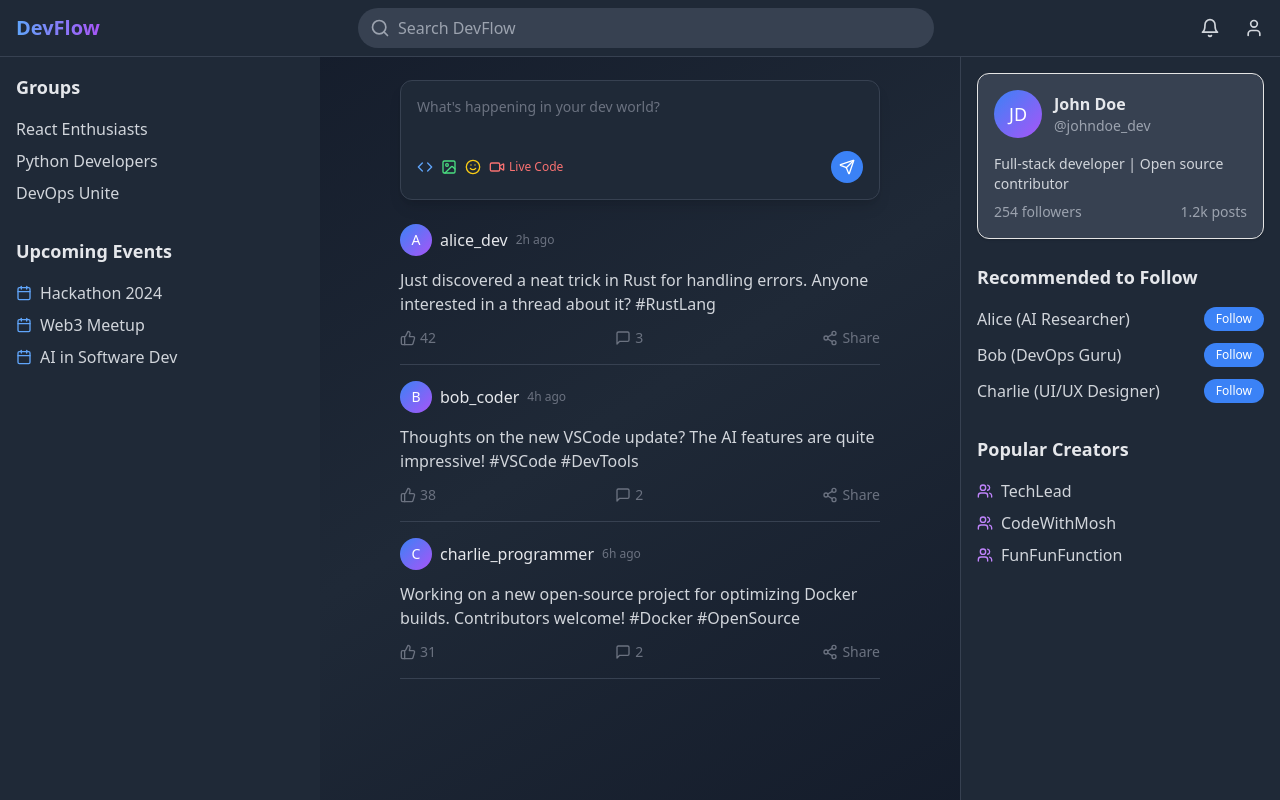
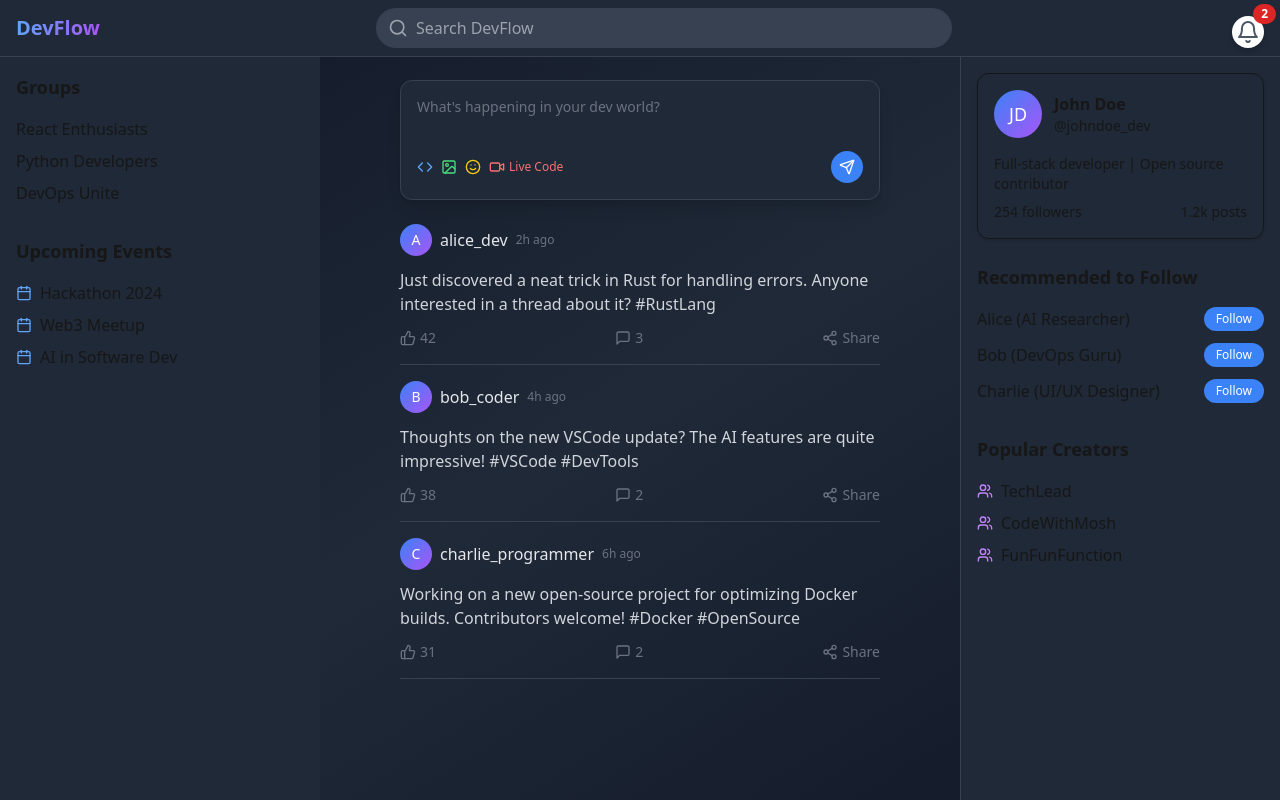
Before and after one commit to muneebhashone/devx-platform, a Next.js app: page / in a window 1280 px wide. Built offline with nearby package versions, Linux system fonts and the light colour scheme.

Commit message:
tailwind-config-changes global-css changes

```diff
--- a/src/app/globals.css
+++ b/src/app/globals.css
@@ -5,12 +5,72 @@
 :root {
   --background: #ffffff;
   --foreground: #171717;
+  --card: #ffffff;
+  --card-foreground: #171717;
+  --popover: #ffffff;
+  --popover-foreground: #171717;
+  --primary: #171717;
+  --primary-foreground: #ffffff;
+  --secondary: #f2f2f2;
+  --secondary-foreground: #171717;
+  --muted: #f2f2f2;
+  --muted-foreground: #737373;
+  --accent: #f2f2f2;
+  --accent-foreground: #171717;
+  --destructive: #d03434;
+  --destructive-foreground: #ffffff;
+  --border: #e5e5e5;
+  --input: #e5e5e5;
+  --ring: #171717;
+  --chart-1: #0c4c81;
+  --chart-2: #af3a55;
+  --chart-3: #c52531;
+  --chart-4: #2b4a61;
+  --chart-5: #1b5741;
+  --radius: 0.5rem;
+  --post-border: 215 27.9% 16.9%;
+  --post-username: 0 0% 98%;
+  --post-time: 217.9 10.6% 64.9%;
+  --post-content: 0 0% 98%;
+  --post-action: 217.9 10.6% 64.9%;
+  --post-action-hover-like: 221 83% 53%;
+  --post-action-hover-comment: 142 71% 45%;
+  --post-action-hover-share: 270 95% 75%;
+  --load-more: 221 83% 53%;
+  --load-more-hover: 221 83% 65%;
 }
 
 @media (prefers-color-scheme: dark) {
   :root {
     --background: #0a0a0a;
     --foreground: #ededed;
+    --card: #0a0a0a;
+    --card-foreground: #ededed;
+    --popover: #0a0a0a;
+    --popover-foreground: #ededed;
+    --primary: #ededed;
+    --primary-foreground: #0a0a0a;
+    --secondary: #121212;
+    --secondary-foreground: #ededed;
+    --muted: #121212;
+    --muted-foreground: #7f7f7f;
+    --accent: #121212;
+    --accent-foreground: #ededed;
+    --destructive: #ff5f5f;
+    --destructive-foreground: #ededed;
+    --border: #121212;
+    --input: #121212;
+    --ring: #ededed;
+    --post-border: 215 27.9% 16.9%;
+    --post-username: 0 0% 98%;
+    --post-time: 217.9 10.6% 64.9%;
+    --post-content: 0 0% 98%;
+    --post-action: 217.9 10.6% 64.9%;
+    --post-action-hover-like: 221 83% 53%;
+    --post-action-hover-comment: 142 71% 45%;
+    --post-action-hover-share: 270 95% 75%;
+    --load-more: 221 83% 53%;
+    --load-more-hover: 221 83% 65%;
   }
 }
 
@@ -27,62 +87,6 @@ body {
 }
 
 @layer base {
-  :root {
-    --background: 0 0% 100%;
-    --foreground: 0 0% 3.9%;
-    --card: 0 0% 100%;
-    --card-foreground: 0 0% 3.9%;
-    --popover: 0 0% 100%;
-    --popover-foreground: 0 0% 3.9%;
-    --primary: 0 0% 9%;
-    --primary-foreground: 0 0% 98%;
-    --secondary: 0 0% 96.1%;
-    --secondary-foreground: 0 0% 9%;
-    --muted: 0 0% 96.1%;
-    --muted-foreground: 0 0% 45.1%;
-    --accent: 0 0% 96.1%;
-    --accent-foreground: 0 0% 9%;
-    --destructive: 0 84.2% 60.2%;
-    --destructive-foreground: 0 0% 98%;
-    --border: 0 0% 89.8%;
-    --input: 0 0% 89.8%;
-    --ring: 0 0% 3.9%;
-    --chart-1: 12 76% 61%;
-    --chart-2: 173 58% 39%;
-    --chart-3: 197 37% 24%;
-    --chart-4: 43 74% 66%;
-    --chart-5: 27 87% 67%;
-    --radius: 0.5rem;
-  }
-  .dark {
-    --background: 0 0% 3.9%;
-    --foreground: 0 0% 98%;
-    --card: 0 0% 3.9%;
-    --card-foreground: 0 0% 98%;
-    --popover: 0 0% 3.9%;
-    --popover-foreground: 0 0% 98%;
-    --primary: 0 0% 98%;
-    --primary-foreground: 0 0% 9%;
-    --secondary: 0 0% 14.9%;
-    --secondary-foreground: 0 0% 98%;
-    --muted: 0 0% 14.9%;
-    --muted-foreground: 0 0% 63.9%;
-    --accent: 0 0% 14.9%;
-    --accent-foreground: 0 0% 98%;
-    --destructive: 0 62.8% 30.6%;
-    --destructive-foreground: 0 0% 98%;
-    --border: 0 0% 14.9%;
-    --input: 0 0% 14.9%;
-    --ring: 0 0% 83.1%;
-    --chart-1: 220 70% 50%;
-    --chart-2: 160 60% 45%;
-    --chart-3: 30 80% 55%;
-    --chart-4: 280 65% 60%;
-    --chart-5: 340 75% 55%;
-  }
-}
-
-@layer base {
   * {
     @apply border-border;
   }
--- a/src/app/page.tsx
+++ b/src/app/page.tsx
@@ -2,8 +2,5 @@
 import DevSocialFeed from "@/components/LandingPageFeed/DevSocialFeed";
 
 export default function Home() {
-  return (
-    // <OnboardingScreen/>
-    <DevSocialFeed />
-  );
+  return <DevSocialFeed />;
 }
--- /dev/null
+++ b/src/components/LandingPageFeed/AnimatedNotificationMenu.tsx
@@ -0,0 +1,185 @@
+"use client";
+
+import { useState, useEffect } from "react";
+import { motion, AnimatePresence } from "framer-motion";
+import { Bell, X, CheckCheck } from "lucide-react";
+
+type Notification = {
+  id: number;
+  message: string;
+  isNew: boolean;
+};
+
+export default function AnimatedNotificationMenu() {
+  const [isOpen, setIsOpen] = useState(false);
+  const [notifications, setNotifications] = useState<Notification[]>([
+    { id: 1, message: "You have a new message!", isNew: true },
+    { id: 2, message: "Your order has been shipped", isNew: true },
+    { id: 3, message: "Payment received", isNew: false },
+  ]);
+  const [isRinging, setIsRinging] = useState(false);
+
+  const unreadCount = notifications.filter((n) => n.isNew).length;
+
+  const toggleMenu = () => setIsOpen(!isOpen);
+
+  const markAsRead = (id: number) => {
+    setNotifications(
+      notifications.map((n) => (n.id === id ? { ...n, isNew: false } : n))
+    );
+  };
+
+  const markAllAsRead = () => {
+    setNotifications(notifications.map((n) => ({ ...n, isNew: false })));
+  };
+
+  // Mock function to simulate new notifications
+  useEffect(() => {
+    const interval = setInterval(() => {
+      const newNotification = {
+        id: Date.now(),
+        message: `New notification at ${new Date().toLocaleTimeString()}`,
+        isNew: true,
+      };
+      setNotifications((prev) => [newNotification, ...prev]);
+      setIsRinging(true);
+      setTimeout(() => setIsRinging(false), 1000); // Stop ringing after 1 second
+    }, 10000); // New notification every 10 seconds
+
+    return () => clearInterval(interval);
+  }, []);
+
+  return (
+    <div className="fixed top-4 right-4 z-50">
+      <style jsx>{`
+        @keyframes ring {
+          0% {
+            transform: rotate(0);
+          }
+          10% {
+            transform: rotate(15deg);
+          }
+          20% {
+            transform: rotate(-15deg);
+          }
+          30% {
+            transform: rotate(15deg);
+          }
+          40% {
+            transform: rotate(-15deg);
+          }
+          50% {
+            transform: rotate(0);
+          }
+          100% {
+            transform: rotate(0);
+          }
+        }
+        .ringing {
+          animation: ring 1s ease;
+        }
+      `}</style>
+      <div className="relative inline-block text-left">
+        <button
+          onClick={toggleMenu}
+          className={`relative p-1 text-gray-600 hover:text-gray-800 focus:outline-none focus:ring-2 focus:ring-offset-2 focus:ring-indigo-500 rounded-full bg-white shadow-md ${
+            isRinging ? "ringing" : ""
+          }`}
+          aria-label="Notifications"
+        >
+          <Bell className="h-6 w-6" />
+          <AnimatePresence>
+            {unreadCount > 0 && (
+              <motion.span
+                initial={{ scale: 0 }}
+                animate={{ scale: 1 }}
+                exit={{ scale: 0 }}
+                className="absolute -top-3 -right-3 inline-flex items-center justify-center px-2 py-1 text-xs font-bold leading-none text-white transform translate-x-1/2 -translate-y-1/2 bg-red-600 rounded-full"
+              >
+                {unreadCount}
+              </motion.span>
+            )}
+          </AnimatePresence>
+        </button>
+
+        <AnimatePresence>
+          {isOpen && (
+            <motion.div
+              initial={{ opacity: 0, y: -10 }}
+              animate={{ opacity: 1, y: 0 }}
+              exit={{ opacity: 0, y: -10 }}
+              transition={{ duration: 0.2 }}
+              className="origin-top-right absolute right-0 mt-2 w-80 rounded-md shadow-lg bg-white ring-1 ring-black ring-opacity-5 divide-y divide-gray-100 focus:outline-none"
+              role="menu"
+              aria-orientation="vertical"
+              aria-labelledby="menu-button"
+            >
+              <div className="py-1" role="none">
+                <div className="px-4 py-2 bg-gray-100 text-gray-800 font-semibold flex justify-between items-center">
+                  <span>Notifications</span>
+                  <div className="flex items-center space-x-2">
+                    <button
+                      onClick={markAllAsRead}
+                      className="text-sm text-indigo-600 hover:text-indigo-500 flex items-center"
+                      aria-label="Mark all as read"
+                    >
+                      <CheckCheck className="h-4 w-4 mr-1" />
+                      <span className="sr-only">Mark all as read</span>
+                    </button>
+                    <button
+                      onClick={toggleMenu}
+                      className="text-gray-500 hover:text-gray-700"
+                    >
+                      <X className="h-5 w-5" />
+                    </button>
+                  </div>
+                </div>
+                <div className="max-h-60 overflow-y-auto">
+                  {notifications.map((notification) => (
+                    <motion.div
+                      key={notification.id}
+                      initial={
+                        notification.isNew ? { backgroundColor: "#EEF2FF" } : {}
+                      }
+                      animate={{ backgroundColor: "#FFFFFF" }}
+                      transition={{ duration: 0.5 }}
+                      className="px-4 py-3 hover:bg-gray-50 transition duration-150 ease-in-out"
+                    >
+                      <div className="flex items-start">
+                        <div className="flex-shrink-0 pt-0.5">
+                          <Bell className="h-5 w-5 text-gray-500" />
+                        </div>
+                        <div className="ml-3 w-0 flex-1">
+                          <p className="text-sm font-medium text-gray-900">
+                            {notification.message}
+                          </p>
+                          {notification.isNew && (
+                            <button
+                              onClick={() => markAsRead(notification.id)}
+                              className="mt-1 text-xs text-indigo-600 hover:text-indigo-500"
+                            >
+                              Mark as read
+                            </button>
+                          )}
+                        </div>
+                      </div>
+                    </motion.div>
+                  ))}
+                </div>
+                <div className="py-1">
+                  <a
+                    href="#"
+                    className="block px-4 py-2 text-sm text-indigo-600 hover:bg-gray-100"
+                    role="menuitem"
+                  >
+                    See all notifications
+                  </a>
+                </div>
+              </div>
+            </motion.div>
+          )}
+        </AnimatePresence>
+      </div>
+    </div>
+  );
+}
--- a/src/components/LandingPageFeed/DevSocialFeed.tsx
+++ b/src/components/LandingPageFeed/DevSocialFeed.tsx
@@ -91,7 +91,7 @@ const DevSocialFeed: React.FC = () => {
   const [rightSidebarOpen, setRightSidebarOpen] = useState(false);
 
   return (
-    <div className="relative min-h-screen overflow-hidden bg-gray-900 text-gray-200 font-sans">
+    <div className="relative min-h-screen overflow-hidden bg-background text-foreground font-sans">
       <BackgroundGradient />
       <Header
         toggleLeftSidebar={() => setLeftSidebarOpen(!leftSidebarOpen)}
--- a/src/components/LandingPageFeed/Header.tsx
+++ b/src/components/LandingPageFeed/Header.tsx
@@ -1,9 +1,8 @@
 import React from "react";
 import { motion } from "framer-motion";
-import { Menu, Search, Bell, User, Users } from "lucide-react";
-import { Popover, PopoverContent, PopoverTrigger } from "@/components/ui/popover";
-import { Button } from "@/components/ui/button";
-import { ScrollArea } from "@/components/ui/scroll-area";
+import { Menu, Search, User, Users } from "lucide-react";
+
+import AnimatedNotificationMenu from "./AnimatedNotificationMenu";
 
 interface HeaderProps {
   toggleLeftSidebar: () => void;
@@ -14,13 +13,7 @@ const Header: React.FC<HeaderProps> = ({
   toggleLeftSidebar,
   toggleRightSidebar,
 }) => {
-  const notifications = [
-    { id: 1, content: "John Doe mentioned you in a post", time: "2m ago" },
-    { id: 2, content: "New follower: Jane Smith", time: "1h ago" },
-    { id: 3, content: "Your post received 50 likes", time: "3h ago" },
-    { id: 4, content: "New comment on your post", time: "5h ago" },
-    { id: 5, content: "Trending topic: #ReactJS", time: "1d ago" },
-  ];
+
 
   return (
     <header className="fixed top-0 left-0 right-0 bg-gray-800 border-b border-gray-700 py-2 px-4 z-50">
@@ -46,7 +39,7 @@ const Header: React.FC<HeaderProps> = ({
           </div>
         </div>
         <div className="flex items-center space-x-4">
-          <Popover>
+          {/* <Popover>
             <PopoverTrigger asChild>
               <Button variant="ghost" size="icon" className="text-gray-300">
                 <Bell className="h-5 w-5" />
@@ -70,7 +63,8 @@ const Header: React.FC<HeaderProps> = ({
                 </Button>
               </div>
             </PopoverContent>
-          </Popover>
+          </Popover> */}
+          <AnimatedNotificationMenu />
           <motion.button
             whileTap={{ scale: 0.95 }}
             className="text-gray-300 hidden lg:block"
--- a/src/components/LandingPageFeed/LeftSidebar.tsx
+++ b/src/components/LandingPageFeed/LeftSidebar.tsx
@@ -9,26 +9,25 @@ interface LeftSidebarProps {
 }
 
 const LeftSidebar: React.FC<LeftSidebarProps> = ({ isOpen, onClose }) => (
-  // ... existing LeftSidebar component code
   <Sidebar isOpen={isOpen} onClose={onClose} side="left">
-  <h2 className="text-lg font-semibold mb-4 text-gray-200">Groups</h2>
+    <h2 className="text-lg font-semibold mb-4 text-foreground">Groups</h2>
     <ul className="mb-8">
       {['React Enthusiasts', 'Python Developers', 'DevOps Unite'].map((group, index) => (
         <li key={index} className="mb-2">
           <motion.button
             whileHover={{ x: 5 }}
             whileTap={{ scale: 0.95 }}
-          className="w-full text-left text-gray-300 hover:text-blue-400"
+            className="w-full text-left text-foreground hover:text-blue-400"
           >
             {group}
           </motion.button>
         </li>
       ))}
     </ul>
-  <h2 className="text-lg font-semibold mb-4 text-gray-200">Upcoming Events</h2>
+    <h2 className="text-lg font-semibold mb-4 text-foreground">Upcoming Events</h2>
     <ul>
       {['Hackathon 2024', 'Web3 Meetup', 'AI in Software Dev'].map((event, index) => (
-      <li key={index} className="mb-2 flex items-center text-gray-300">
+        <li key={index} className="mb-2 flex items-center text-foreground">
           <Calendar className="h-4 w-4 mr-2 text-blue-400" />
           <motion.span whileHover={{ x: 5 }}>{event}</motion.span>
         </li>
--- a/src/components/LandingPageFeed/RightSidebar.tsx
+++ b/src/components/LandingPageFeed/RightSidebar.tsx
@@ -1,8 +1,8 @@
-import React from 'react';
-import Sidebar from './Sidebar';
+import React from "react";
+import Sidebar from "./Sidebar";
 import { Card, CardContent } from "@/components/ui/card";
-import { motion } from 'framer-motion';
-import { Users } from 'lucide-react';
+import { motion } from "framer-motion";
+import { Users } from "lucide-react";
 
 interface RightSidebarProps {
   isOpen: boolean;
@@ -11,27 +11,37 @@ interface RightSidebarProps {
 
 const RightSidebar: React.FC<RightSidebarProps> = ({ isOpen, onClose }) => (
   <Sidebar isOpen={isOpen} onClose={onClose} side="right">
-  <Card className="bg-gray-700 mb-6">
+    <Card className="bg-card mb-6">
       <CardContent className="p-4">
         <div className="flex items-center mb-4">
-        <div className="w-12 h-12 rounded-full bg-gradient-to-br from-blue-500 to-purple-500 flex items-center justify-center text-white text-lg font-medium">JD</div>
+          <div className="w-12 h-12 rounded-full bg-gradient-to-br from-blue-500 to-purple-500 flex items-center justify-center text-white text-lg font-medium">
+            JD
+          </div>
           <div className="ml-3">
-          <h3 className="font-semibold text-gray-200">John Doe</h3>
-          <p className="text-sm text-gray-400">@johndoe_dev</p>
+            <h3 className="font-semibold text-foreground">John Doe</h3>
+            <p className="text-sm text-muted-foreground">@johndoe_dev</p>
           </div>
         </div>
-      <p className="text-sm text-gray-300 mb-2">Full-stack developer | Open source contributor</p>
-      <div className="flex justify-between text-sm text-gray-400">
+        <p className="text-sm text-foreground mb-2">
+          Full-stack developer | Open source contributor
+        </p>
+        <div className="flex justify-between text-sm text-muted-foreground">
           <span>254 followers</span>
           <span>1.2k posts</span>
         </div>
       </CardContent>
     </Card>
-  <h2 className="text-lg font-semibold mb-4 text-gray-200">Recommended to Follow</h2>
+    <h2 className="text-lg font-semibold mb-4 text-foreground">
+      Recommended to Follow
+    </h2>
     <ul className="mb-8">
-    {['Alice (AI Researcher)', 'Bob (DevOps Guru)', 'Charlie (UI/UX Designer)'].map((user, index) => (
+      {[
+        "Alice (AI Researcher)",
+        "Bob (DevOps Guru)",
+        "Charlie (UI/UX Designer)",
+      ].map((user, index) => (
         <li key={index} className="mb-3 flex items-center justify-between">
-        <span className="text-gray-300">{user}</span>
+          <span className="text-foreground">{user}</span>
           <motion.button
             whileHover={{ scale: 1.05 }}
             whileTap={{ scale: 0.95 }}
@@ -42,10 +52,12 @@ const RightSidebar: React.FC<RightSidebarProps> = ({ isOpen, onClose }) => (
         </li>
       ))}
     </ul>
-  <h2 className="text-lg font-semibold mb-4 text-gray-200">Popular Creators</h2>
+    <h2 className="text-lg font-semibold mb-4 text-foreground">
+      Popular Creators
+    </h2>
     <ul>
-    {['TechLead', 'CodeWithMosh', 'FunFunFunction'].map((creator, index) => (
-      <li key={index} className="mb-2 flex items-center text-gray-300">
+      {["TechLead", "CodeWithMosh", "FunFunFunction"].map((creator, index) => (
+        <li key={index} className="mb-2 flex items-center text-foreground">
           <Users className="h-4 w-4 mr-2 text-purple-400" />
           <motion.span whileHover={{ x: 5 }}>{creator}</motion.span>
         </li>
--- a/src/components/LandingPageFeed/Sidebar.tsx
+++ b/src/components/LandingPageFeed/Sidebar.tsx
@@ -50,7 +50,7 @@ const Sidebar: React.FC<SidebarProps> = ({
     <div
       className={`hidden lg:block fixed ${side}-0 lg:mt-[57px] top-0 bottom-0 w-1/2 lg:w-80 bg-gray-800 border-${
         side === "left" ? "r" : "l"
-      } border-gray-700 p-4 overflow-y-auto z-50`}
+      } border-gray-700 p-4 overflow-y-auto`}
     >
       {children}
     </div>
--- a/tailwind.config.ts
+++ b/tailwind.config.ts
@@ -43,13 +43,18 @@ const config: Config = {
   			border: 'hsl(var(--border))',
   			input: 'hsl(var(--input))',
   			ring: 'hsl(var(--ring))',
-  			chart: {
-  				'1': 'hsl(var(--chart-1))',
-  				'2': 'hsl(var(--chart-2))',
-  				'3': 'hsl(var(--chart-3))',
-  				'4': 'hsl(var(--chart-4))',
-  				'5': 'hsl(var(--chart-5))'
-  			}
+  			'post-border': 'hsl(var(--post-border))',
+  			'post-username': 'hsl(var(--post-username))',
+  			'post-time': 'hsl(var(--post-time))',
+  			'post-content': 'hsl(var(--post-content))',
+  			'post-action': 'hsl(var(--post-action))',
+  			'post-action-hover': {
+  				like: 'hsl(var(--post-action-hover-like))',
+  				comment: 'hsl(var(--post-action-hover-comment))',
+  				share: 'hsl(var(--post-action-hover-share))',
+  			},
+  			'load-more': 'hsl(var(--load-more))',
+  			'load-more-hover': 'hsl(var(--load-more-hover))',
   		},
   		borderRadius: {
   			lg: 'var(--radius)',
```
Also changed, not shown: src/app/(auth)/login/page.tsx (added, +8 -0 lines). Lines whose indentation alone changed are shown as unchanged.
